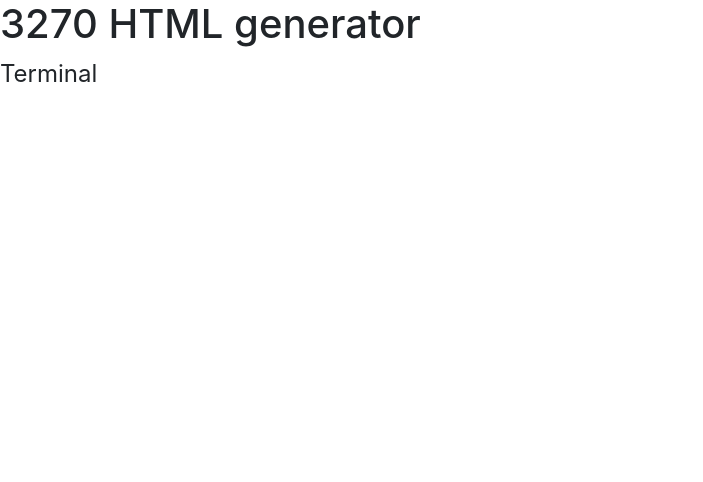
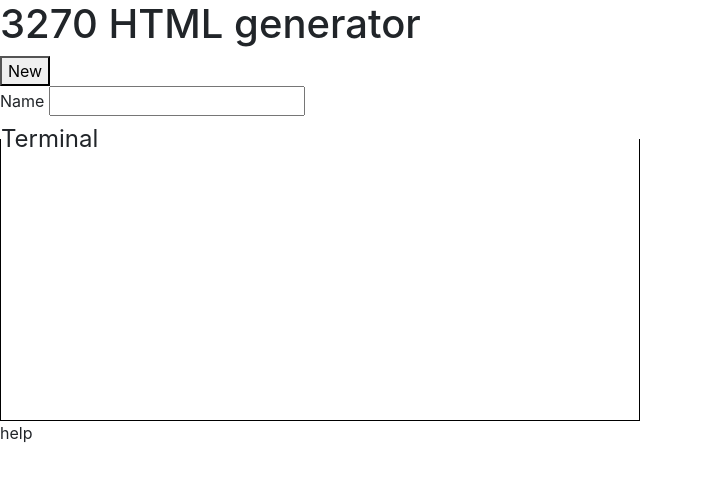
Before and after one commit to GrayAdamsonWelsh/thirtytwoseventy, a plain HTML site: page index.html in a window 1280 px wide. Shown: the whole page, without its empty margins (0-703 px from the left). Drawn offline with nearby package versions, Linux system fonts and the light colour scheme.

Commit message:
add fields and css file

```diff
--- /dev/null
+++ b/assets/css/thirtyTwoSeventy.css
@@ -0,0 +1,7 @@
+fieldset {
+    width: 50%;
+    height: 300px;
+    border-color: black;
+    border-style: solid ;
+    border-width: 1px;
+}
--- a/index.html
+++ b/index.html
@@ -5,14 +5,21 @@
     <meta name="viewport" content="width=device-width, initial-scale=1.0">
     <title>3270 HTML generator</title>
     <link rel="stylesheet" href="https://maxcdn.bootstrapcdn.com/bootstrap/4.1.3/css/bootstrap.min.css">
+    <link rel="stylesheet" href="assets/css/thirtyTwoSeventy.css">
 </head>
 <body>
     <h1>3270 HTML generator</h1>
+
+    <button type="submit" id="new">New</button><br>
+
+    <label for="name">Name</label>
+    <input type="text" id="name">
 
     <!-- holds a copy of the desired 3270 terminal-->
     <fieldset>
         <legend>Terminal</legend>
     </fieldset>
    <!-- holds a copy of the desired 3270 terminal-->
+   <p>help</p>
 </body>
 </html>
```
